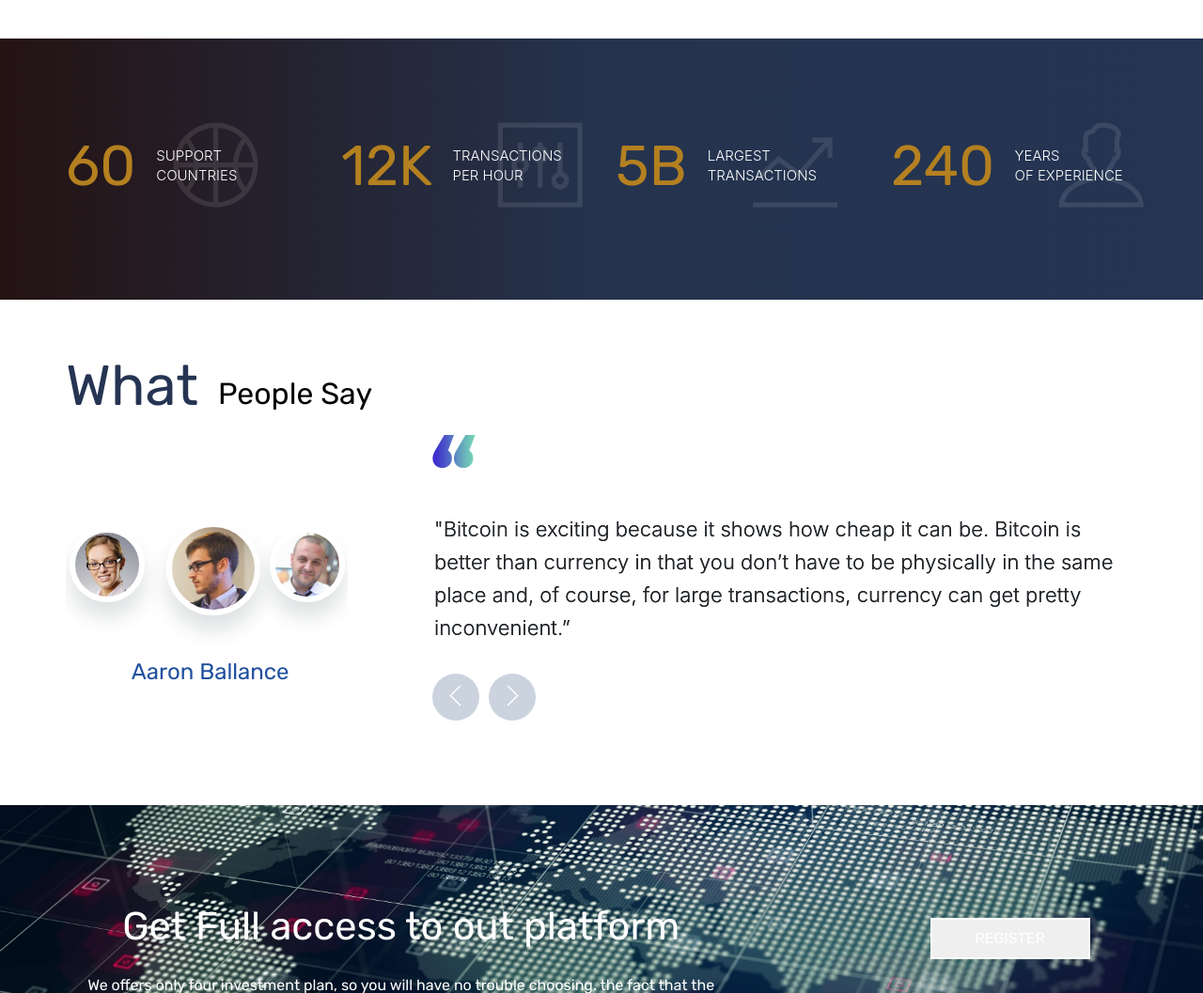
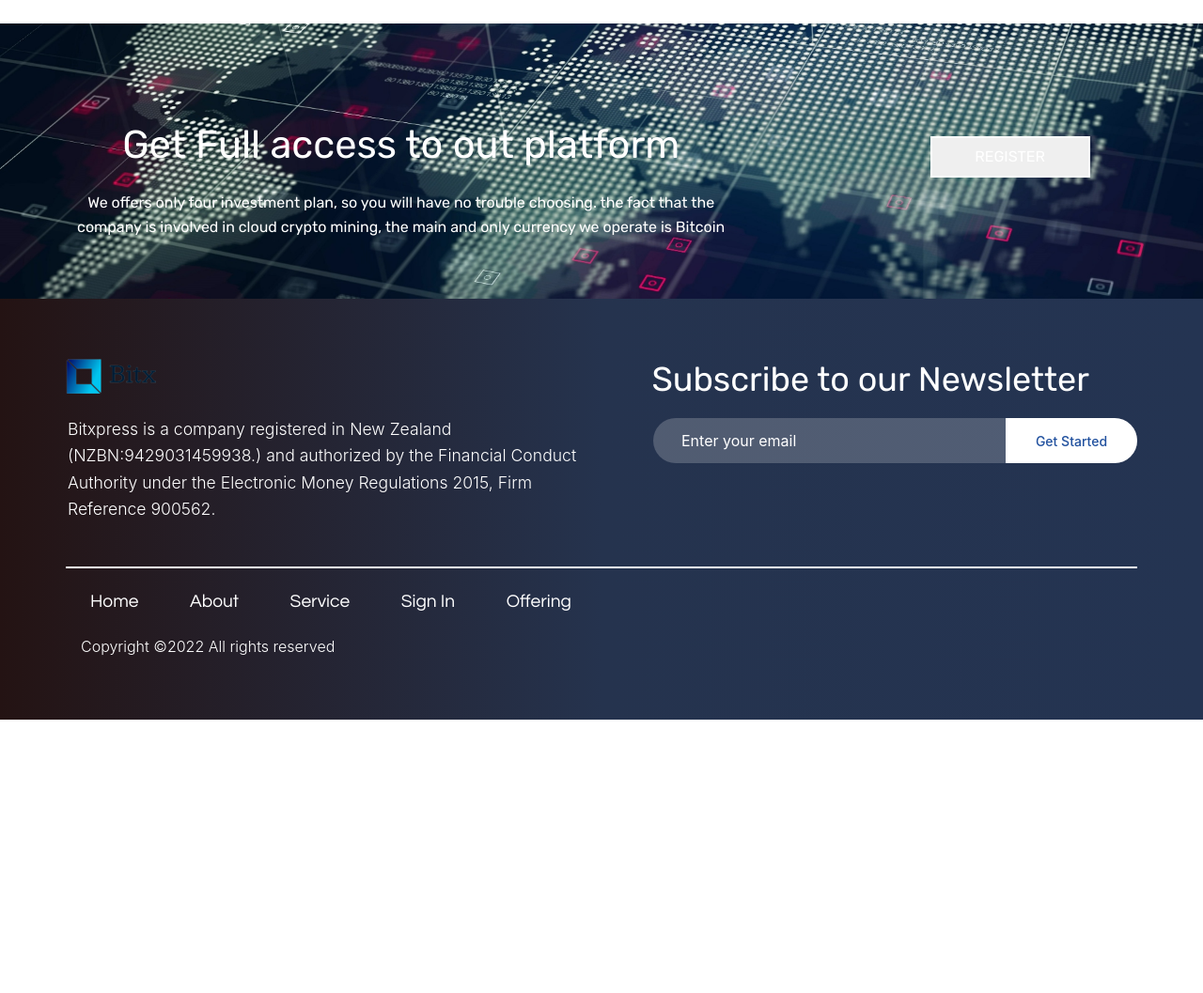
Before and after one commit to nedu-m/bitcoin, a plain HTML site: page about.html in a window 1280 px wide. Shown: the part 1340-2397 px from the top of the page at 94% size. After the commit the page ends 2106 px from the top, so only its background shows below. Drawn offline with Linux system fonts and the light colour scheme.

```diff
--- a/about.html
+++ b/about.html
@@ -2,7 +2,7 @@
 <html lang="en">
 
 <head>
-    <title>Cryptocurrency - Landing Page Template</title>
+    <title>About</title>
     <meta charset="UTF-8">
     <meta name="description" content="Cryptocurrency Landing Page Template">
     <meta name="keywords" content="cryptocurrency, unica, creative, html">
@@ -151,96 +151,6 @@
         </div>
     </section>
     <!-- About section end -->
-    <!-- Fact section -->
-    <section class="fact-section gradient-bgg spad">
-        <div class="container">
-            <div class="row justify-content-center ">
-                <div class="col-sm-6 col-md-6 col-lg-3">
-                    <div class="fact">
-                        <h2 data-aos="zoom-in">60</h2>
-                        <p>Support <br> Countries</p>
-                        <i class="ti-basketball"></i>
-                    </div>
-                </div>
-                <div class="col-sm-6 col-md-6 col-lg-3">
-                    <div class="fact">
-                        <h2 data-aos="zoom-in">12K</h2>
-                        <p>Transactions <br> per hour</p>
-                        <i class="ti-panel"></i>
-                    </div>
-                </div>
-                <div class="col-sm-6 col-md-6 col-lg-3">
-                    <div class="fact">
-                        <h2 data-aos="zoom-in">5B</h2>
-                        <p>Largest <br> Transactions</p>
-                        <i class="ti-stats-up"></i>
-                    </div>
-                </div>
-                <div class="col-sm-6 col-md-6 col-lg-3">
-                    <div class="fact">
-                        <h2 data-aos="zoom-in">240</h2>
-                        <p>Years <br> of Experience</p>
-                        <i class="ti-user"></i>
-                    </div>
-                </div>
-            </div>
-        </div>
-    </section>
-    <!-- Fact section end -->
-
-
-
-
-    <!-- Review section -->
-    <section class="review-section spad">
-        <div class="container">
-            <p style="display: flex;">
-                <h1 style="color: rgb(36, 52, 82);" data-aos="fade-up">What <mark style="font-size:2rem; font-weight:lighter; background-color:white;">People Say</mark></h1>
-            </p>
-            <div class="row">
-                <div class="col-lg-8 push-8">
-                    <img src="img/quote.png" alt="" class="quote mb-5">
-                    <div class="review-text-slider owl-carousel">
-                        <div class="review-text">
-                            <p>"Bitcoin is exciting because it shows how cheap it can be. Bitcoin is better than currency in that you don’t have to be physically in the same place and, of course, for large transactions, currency can get pretty inconvenient.”</p>
-                        </div>
-                        <div class="review-text">
-                            <p>"Bitcoin is exciting because it shows how cheap it can be. Bitcoin is better than currency in that you don’t have to be physically in the same place and, of course, for large transactions, currency can get pretty inconvenient.”</p>
-                        </div>
-                        <div class="review-text">
-                            <p>"Bitcoin is exciting because it shows how cheap it can be. Bitcoin is better than currency in that you don’t have to be physically in the same place and, of course, for large transactions, currency can get pretty inconvenient.”</p>
-                        </div>
-                    </div>
-                </div>
-                <div class="col-lg-4 pr-0 pull-3">
-                    <div class="review-meta-slider owl-carousel pt-5">
-                        <div class="author-meta">
-                            <div class="author-avatar set-bg" data-setbg="img/review/1.jpg"></div>
-                            <div class="author-name">
-                                <h4>Aaron Ballance</h4>
-
-                            </div>
-                        </div>
-                        <div class="author-meta">
-                            <div class="author-avatar set-bg" data-setbg="img/review/2.jpg"></div>
-                            <div class="author-name">
-                                <h4>Jackson Nash</h4>
-
-                            </div>
-                        </div>
-                        <div class="author-meta">
-                            <div class="author-avatar set-bg" data-setbg="img/review/3.jpg"></div>
-                            <div class="author-name">
-                                <h4>Katy Abrams</h4>
-
-                            </div>
-                        </div>
-                    </div>
-                </div>
-            </div>
-        </div>
-    </section>
-    <!-- Review section end -->
 
     <div class=" container-fluid sitback-img" style="background-image:url(./img/download.jpg)">
         <div class="row">
@@ -317,6 +227,19 @@
         });
     </script>
 
+<!--Start of Tawk.to Script-->
+<script type="text/javascript">
+    var Tawk_API = Tawk_API || {}, Tawk_LoadStart = new Date();
+    (function () {
+        var s1 = document.createElement("script"), s0 = document.getElementsByTagName("script")[0];
+        s1.async = true;
+        s1.src = 'https://embed.tawk.to/623c4c5a0bfe3f4a876f7c91/1futokgpm';
+        s1.charset = 'UTF-8';
+        s1.setAttribute('crossorigin', '*');
+        s0.parentNode.insertBefore(s1, s0);
+    })();
+</script>
+<!--End of Tawk.to Script-->
 </body>
 
 </html>
--- a/css/style.css
+++ b/css/style.css
@@ -1476,12 +1476,12 @@ button.site-btn:hover {
   border-bottom: 1px solid gray;
   font-size: 16px;
   padding-bottom: 10px;
-  color: white;
+  color: rgb(150, 150, 150);
 }
 
 .contact-form input:focus,
 .contact-form textarea:focus {
-  border-color: white;
+  border-color: rgb(156, 156, 156);
 }
 
 .contact-form textarea {
```
Also changed, not shown: contact.html (+16 -8 lines), index.html (+16 -2 lines), investment-plan.html (+17 -3 lines), service.html (+18 -4 lines).
